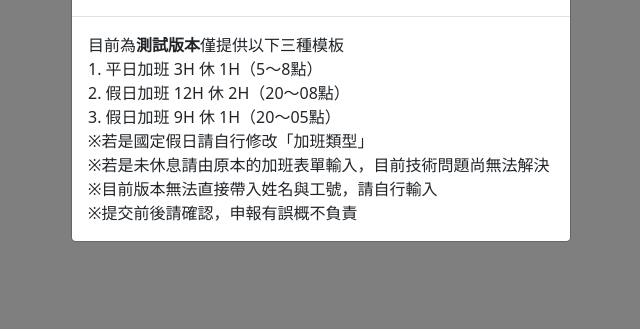
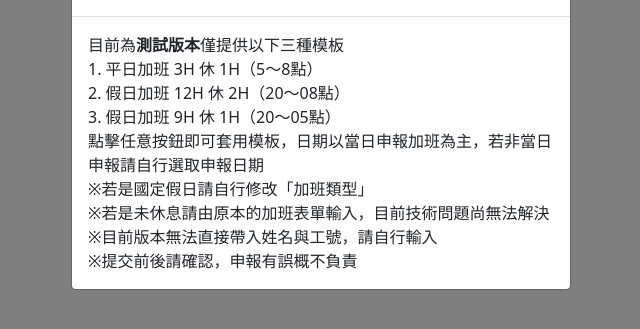
Before and after one commit to MioRain/post_overtime_form, a plain HTML site: page index.html in a window 1280 px wide. Both pictures are taken after a click on the button "使用說明 V1.0". Shown: the part 75-404 px from the top of the page, without its empty margins (319-959 px from the left). Drawn offline with nearby package versions, Linux system fonts and the light colour scheme.

Commit message:
update manual info

```diff
--- a/index.html
+++ b/index.html
@@ -39,6 +39,8 @@
           2. 假日加班 12H 休 2H（20～08點）
           <br>
           3. 假日加班 9H 休 1H（20～05點）
+          <br>
+          點擊任意按鈕即可套用模板，日期以當日申報加班為主，若非當日申報請自行選取申報日期
           <br>
           ※若是國定假日請自行修改「加班類型」
           <br>
```
